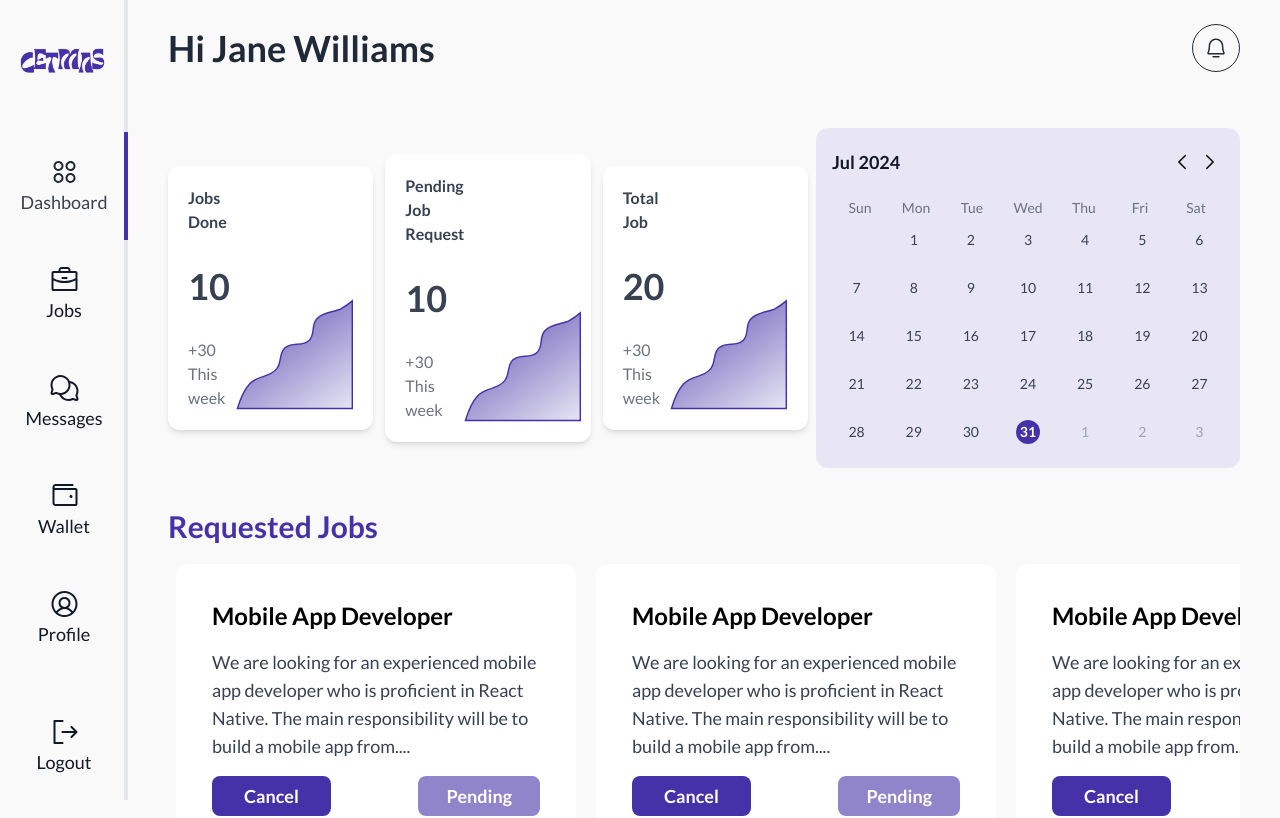
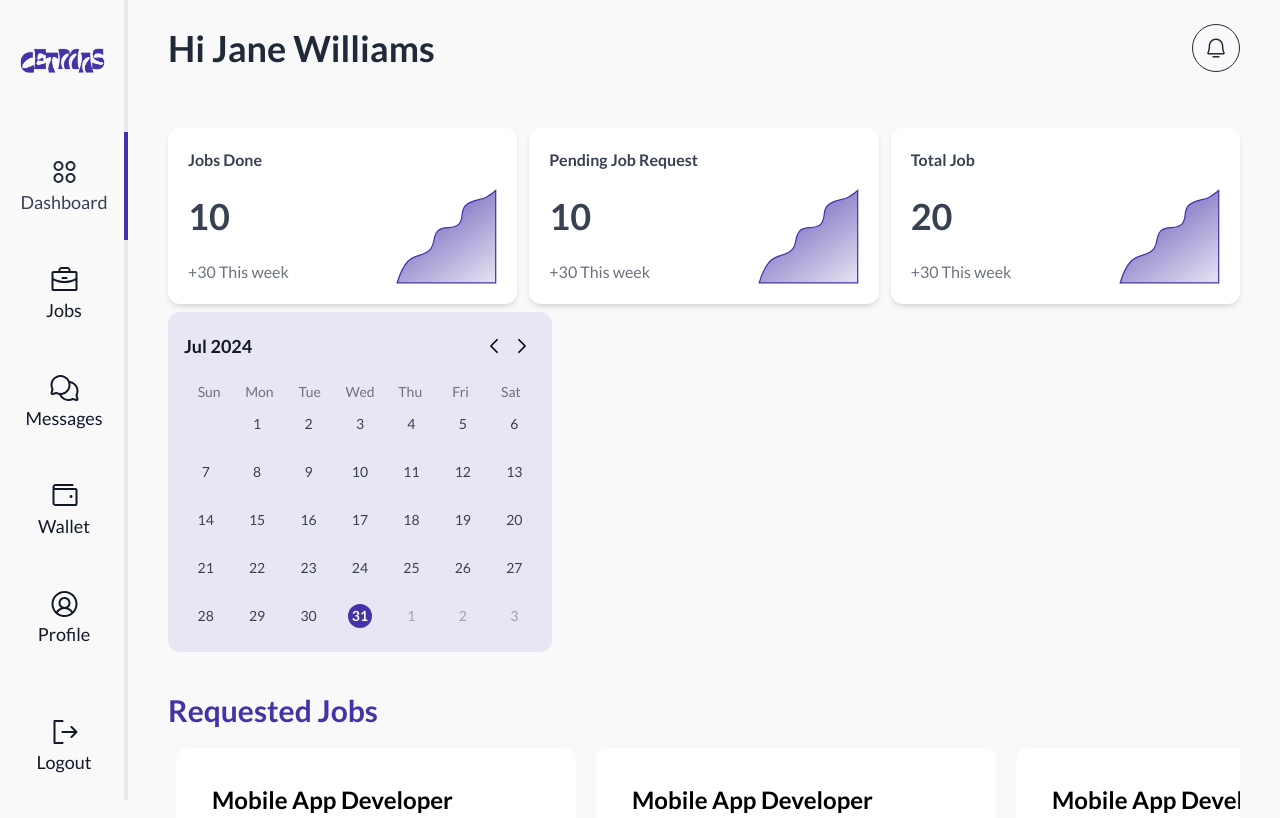
Before and after one commit to springboot20/CETMAS-LANDING-PAGE, a React (Vite) app: page /talent/dashboard in a window 1280 px wide. Shown: the top 818 px of the page. Built offline with nearby package versions, Linux system fonts and the light colour scheme; a web font is replaced by a local one.

Commit message:
layout modified

```diff
--- a/src/components/calender/Calendar.tsx
+++ b/src/components/calender/Calendar.tsx
@@ -17,7 +17,7 @@ export const Calendar: React.FC = () => {
   } = useCalendar();
 
   return (
-    <div className="rounded-xl bg-[#A79BE1B2]/20 p-4 sm:max-w-sm xl:max-w-[26.5rem] w-full sm:col-span-2">
+    <div className="rounded-xl bg-[#A79BE1B2]/20 p-4 w-full xl:max-w-sm">
       <div className="flex items-center justify-between">
         <h2 className="flex-auto font-semibold text-gray-900 text-lg capitalize">
           {format(firstDayCurrentMonth, "MMM yyyy")}
--- a/src/pages/dashboard/talent/TalentDashBoard.tsx
+++ b/src/pages/dashboard/talent/TalentDashBoard.tsx
@@ -11,10 +11,10 @@ export const TalentDashBoard: React.FC = () => {
   return (
     <section className="mt-32 px-4 lg:px-10">
       <div className="mx-auto space-y-10">
-        <div className="flex items-center flex-wrap gap-2">
-          <div className="grid grid-cols-1 gap-3 md:grid-cols-2 xl:grid-cols-3 w-full xl:w-auto flex-1 xl:col-span-4 place-contents-center place-items-center">
+        <div className="flex items-stretch flex-wrap gap-2 flex-col 2xl:flex-row xl:items-start max-w-xl mx-auto lg:max-w-full">
+          <div className="grid grid-cols-1 lg:grid-cols-2 xl:grid-cols-3 gap-3 flex-1 2xl:self-center w-full">
             <Card className="sm:p-5 shadow flex items-center col-span-full sm:col-span-1 bg-white w-full rounded-xl">
-              <div className="space-y-3 md:space-y-8 w-full">
+              <div className="space-y-3 md:space-y-6 w-full">
                 <h3 className=" capitalize font-semibold text-gray-700">
                   jobs done
                 </h3>
@@ -27,12 +27,12 @@ export const TalentDashBoard: React.FC = () => {
               </div>
 
               <div className="self-end">
-                <GraphIcon className="h-28" />
+                <GraphIcon className="h-24" />
               </div>
             </Card>
 
             <Card className="sm:p-5 shadow flex items-center col-span-full sm:col-span-1 bg-white w-full rounded-xl">
-              <div className="space-y-3 md:space-y-8 w-full">
+              <div className="space-y-3 md:space-y-6 w-full">
                 <h3 className="capitalize font-semibold text-gray-700">
                 pending job request
                 </h3>
@@ -45,12 +45,12 @@ export const TalentDashBoard: React.FC = () => {
               </div>
 
               <div className="self-end">
-                <GraphIcon className="h-28" />
+                <GraphIcon className="h-24" />
               </div>
             </Card>
 
             <Card className="sm:p-5 shadow flex items-center col-span-full sm:col-span-1 bg-white w-full rounded-xl">
-              <div className="space-y-3 md:space-y-8 w-full">
+              <div className="space-y-3 md:space-y-6 w-full">
                 <h3 className=" capitalize font-semibold text-gray-700">
                total job
                 </h3>
@@ -63,7 +63,7 @@ export const TalentDashBoard: React.FC = () => {
               </div>
 
               <div className="self-end">
-                <GraphIcon className="h-28" />
+                <GraphIcon className="h-24" />
               </div>
             </Card>
           </div>
--- a/tsconfig.app.json
+++ b/tsconfig.app.json
@@ -17,7 +17,7 @@
     "moduleDetection": "force",
     "noEmit": true,
     "jsx": "react-jsx",
-      "baseUrl": ".",
+    "baseUrl": ".",
     "paths": {
       "@/*": ["src/*"]
     },
```
